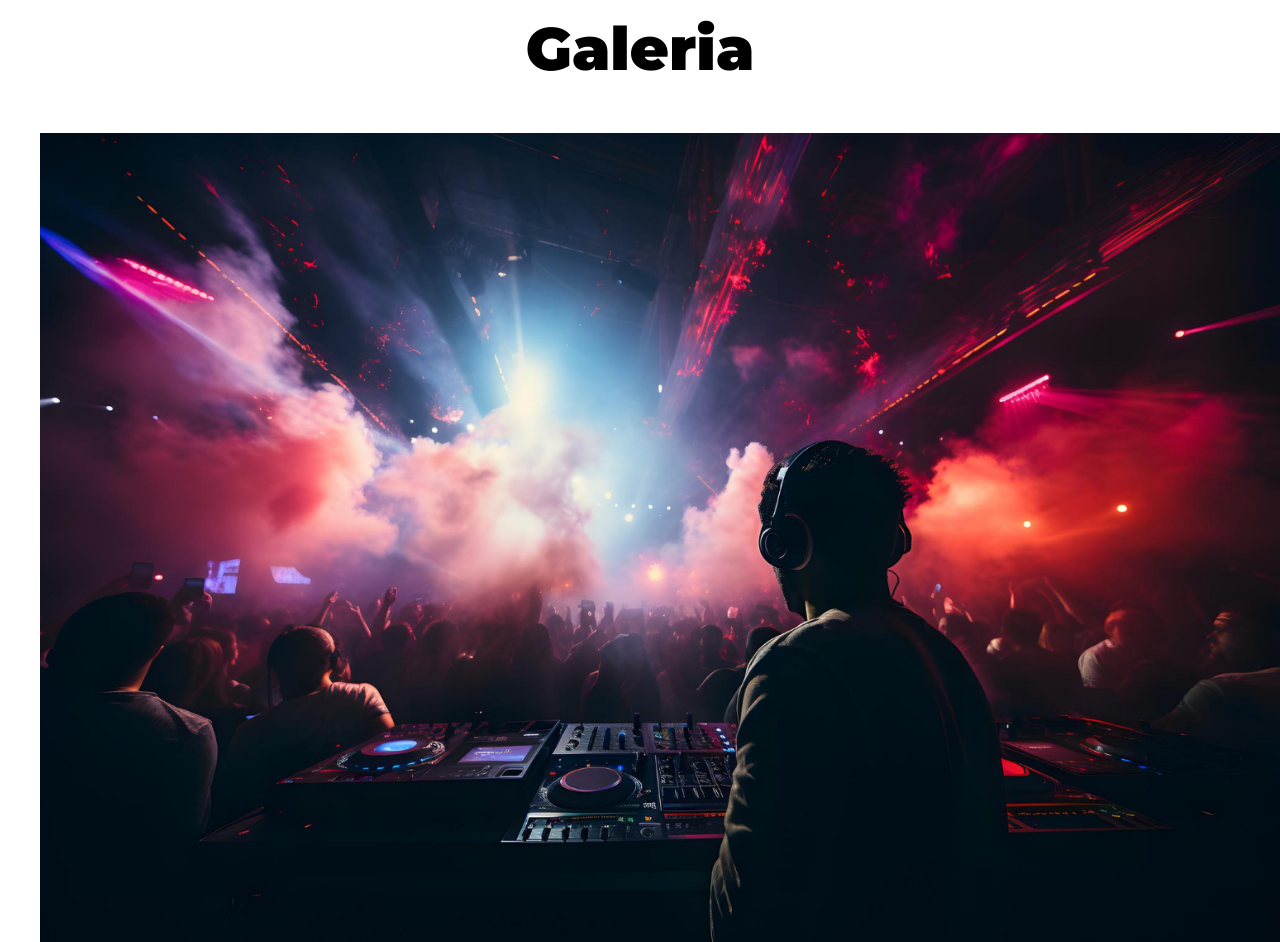
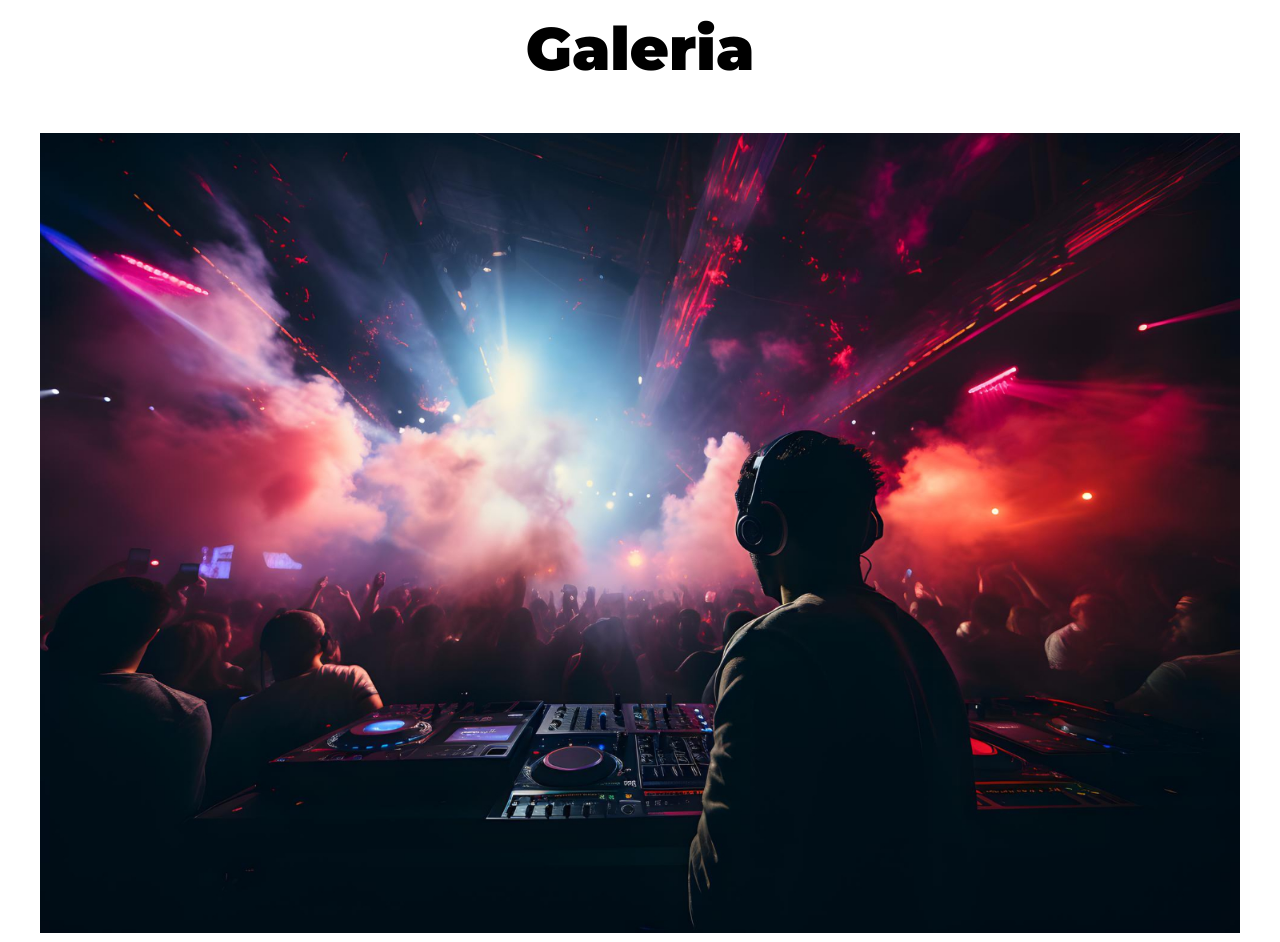
Before and after one commit to joel12-Sant/festival_de_musica, a website: page index.html in a window 1280 px wide. Shown: the part 3020-3962 px from the top of the page. Drawn offline with Linux system fonts and the light colour scheme.

Commit message:
aplicando SASS a la galeria 2

```diff
--- a/index.html
+++ b/index.html
@@ -163,7 +163,7 @@
     <section id="galeria" class="galeria">
         <h3>Galeria</h3>
 
-        <ul class="galeria-imagenes"></ul>
+        <div class="galeria-imagenes"></div>
 
     </section>
 
--- /dev/null
+++ b/src/scss/layout/_galeria.scss
@@ -0,0 +1,10 @@
+@use "base/variables" as v;
+@use "base/mixins" as m;
+
+.galeria {
+    @include m.contenedor;
+
+    &-imagenes {
+        @include m.grid(1, 2rem);
+    }
+}
--- a/src/scss/layout/_index.scss
+++ b/src/scss/layout/_index.scss
@@ -4,3 +4,4 @@
 @forward "lineup";
 @forward "boletos";
 @forward "footer";
+@forward "galeria";
```
Also changed, not shown: dist/css/app.css.
